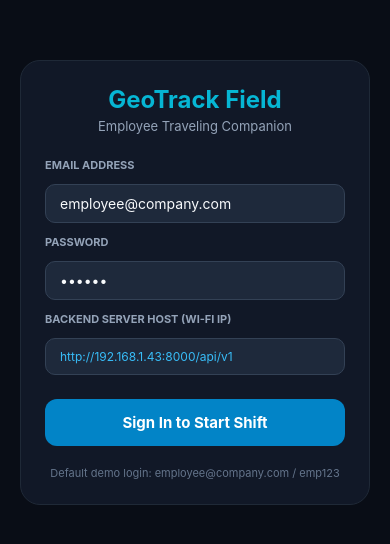
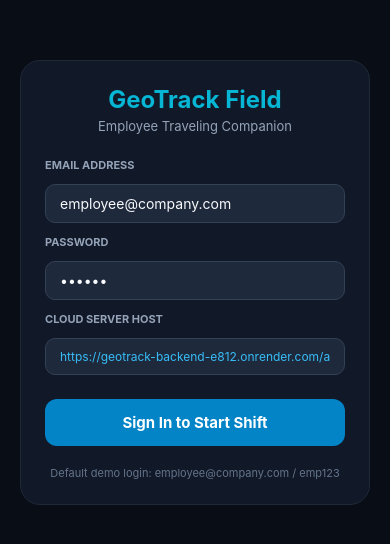
Before and after one commit to avinesh-jpg/mobile-trk, a React Native app in the folder mobile-app/: screen / in a window 390 px wide. Shown: the part 140-684 px from the top of the page. Built offline with nearby package versions, Linux system fonts and the light colour scheme; what expo-task-manager would draw is missing.

Commit message:
feat: set live Render backend host for mobile app

```diff
--- a/mobile-app/src/config.js
+++ b/mobile-app/src/config.js
@@ -1,3 +1,3 @@
-// Default IP is your computer's local Wi-Fi IP so physical phones can connect over Wi-Fi
-export const DEFAULT_API_HOST = 'http://192.168.1.43:8000/api/v1';
+// Render Cloud Production Host
+export const DEFAULT_API_HOST = 'https://geotrack-backend-e812.onrender.com/api/v1';
 export const LOCATION_TASK_NAME = 'GEOTRACK_BACKGROUND_LOCATION_TASK';
--- a/mobile-app/src/screens/LoginScreen.js
+++ b/mobile-app/src/screens/LoginScreen.js
@@ -75,12 +75,12 @@ export default function LoginScreen({ onLoginSuccess }) {
             placeholderTextColor="#64748b"
           />
 
-          <Text style={styles.label}>Backend Server Host (Wi-Fi IP)</Text>
+          <Text style={styles.label}>Cloud Server Host</Text>
           <TextInput
             style={[styles.input, styles.inputServer]}
             value={serverHost}
             onChangeText={setServerHost}
-            placeholder="http://192.168.1.43:8000/api/v1"
+            placeholder="https://geotrack-backend-e812.onrender.com/api/v1"
             placeholderTextColor="#64748b"
           />
 
```
